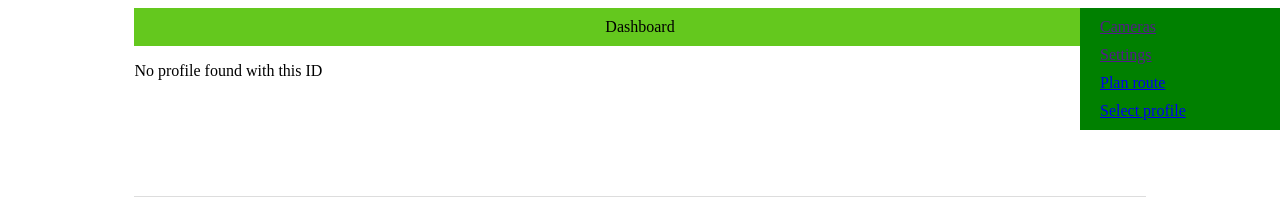
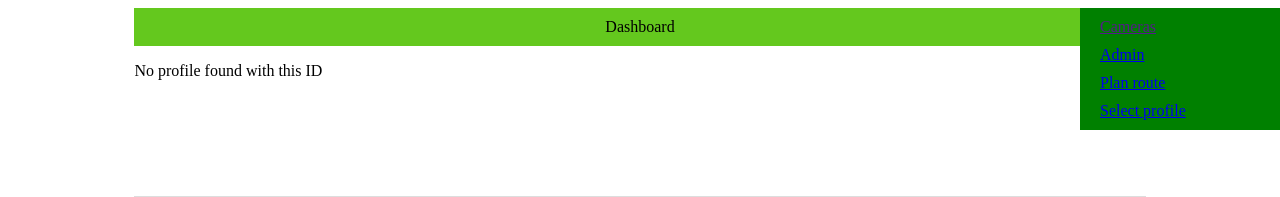
Before and after one commit to kiiski10/dashboard, a Django app: template dashboard/templates/dashboard/profile.html in a window 1280 px wide. Shown: the top 197 px of the page. Run offline with Django 3.2, Linux system fonts and the light colour scheme; the template is opened without the code that fills it, so the values that code supplies are empty; some libraries are stand-ins or nearby versions.

Commit message:
add link to django admin page

```diff
--- a/dashboard/templates/dashboard/header.html
+++ b/dashboard/templates/dashboard/header.html
@@ -17,7 +17,7 @@
           <a href="">Cameras</a>
         </div>
         <div class="verticalMenuItem">
-          <a href="">Settings</a>
+          <a href="/admin/">Admin</a>
         </div>
         <div class="verticalMenuItem">
           <a href="/map/11,{{ location.lat }},{{ location.lon }}" target="_blank"target="_blank">Plan route</a>
```
